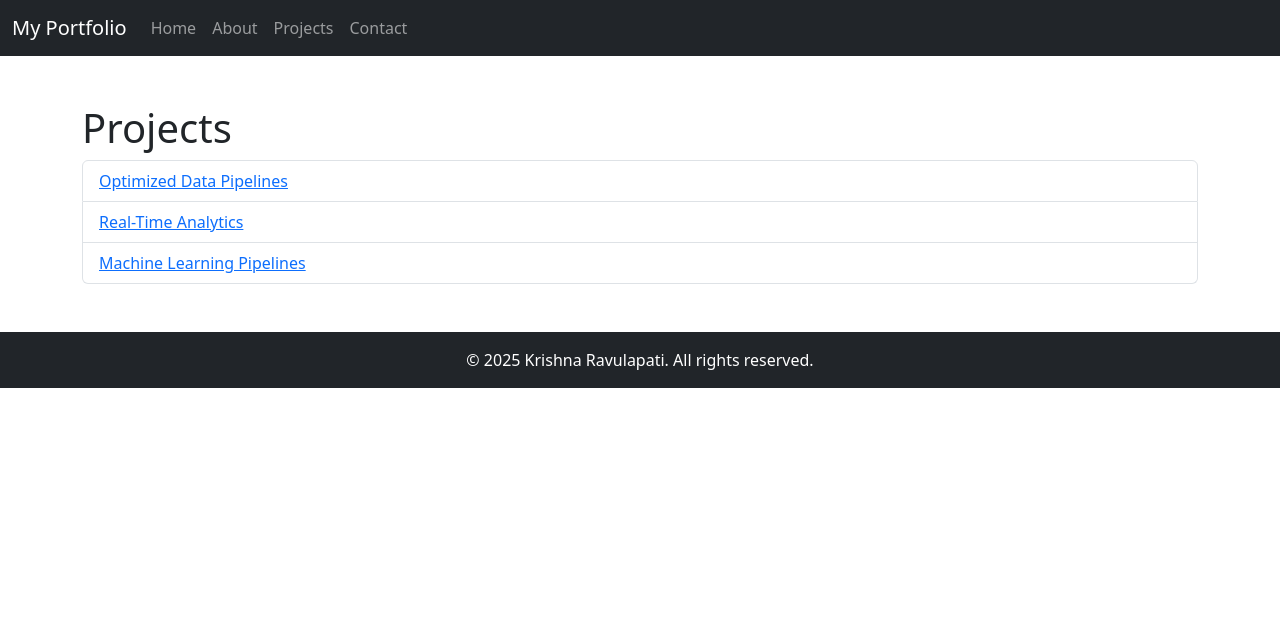
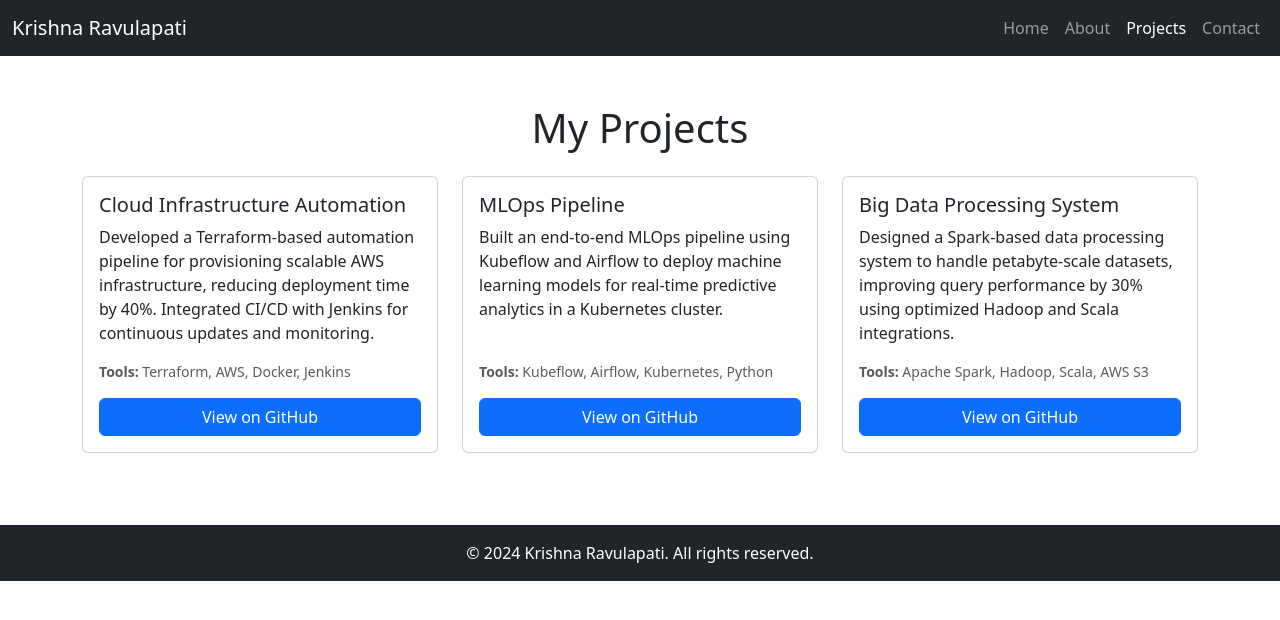
Before and after one commit to krishnaravulapati/krishnaravulapati.github.io, a plain HTML site: page projects.html in a window 1280 px wide. Drawn offline with nearby package versions, Linux system fonts and the light colour scheme.

Commit message:
Update projects page with new content and styles

```diff
--- a/projects.html
+++ b/projects.html
@@ -3,43 +3,75 @@
 <head>
     <meta charset="UTF-8">
     <meta name="viewport" content="width=device-width, initial-scale=1.0">
-    <title>Projects - My Portfolio</title>
-    <link href="https://cdn.jsdelivr.net/npm/bootstrap@5.3.0-alpha3/dist/css/bootstrap.min.css" rel="stylesheet">
+    <meta name="description" content="Projects by Krishna Ravulapati, showcasing cloud automation, MLOps, and big data solutions.">
+    <title>Projects - Krishna Ravulapati's Portfolio</title>
+    <link rel="icon" type="image/x-icon" href="favicon.ico">
+    <link href="https://cdn.jsdelivr.net/npm/bootstrap@5.3.3/dist/css/bootstrap.min.css" rel="stylesheet">
+    <link href="https://cdn.jsdelivr.net/npm/bootstrap-icons/font/bootstrap-icons.css" rel="stylesheet">
 </head>
 <body>
     <!-- Navbar -->
     <nav class="navbar navbar-expand-lg navbar-dark bg-dark">
         <div class="container-fluid">
-            <a class="navbar-brand" href="index.html">My Portfolio</a>
-            <button class="navbar-toggler" type="button" data-bs-toggle="collapse" data-bs-target="#navbarNav">
+            <a class="navbar-brand" href="index.html">Krishna Ravulapati</a>
+            <button class="navbar-toggler" type="button" data-bs-toggle="collapse" data-bs-target="#navbarNav" aria-controls="navbarNav" aria-expanded="false" aria-label="Toggle navigation">
                 <span class="navbar-toggler-icon"></span>
             </button>
             <div class="collapse navbar-collapse" id="navbarNav">
-                <ul class="navbar-nav">
+                <ul class="navbar-nav ms-auto">
                     <li class="nav-item"><a class="nav-link" href="index.html">Home</a></li>
                     <li class="nav-item"><a class="nav-link" href="about.html">About</a></li>
-                    <li class="nav-item"><a class="nav-link" href="projects.html">Projects</a></li>
+                    <li class="nav-item"><a class="nav-link active" aria-current="page" href="projects.html">Projects</a></li>
                     <li class="nav-item"><a class="nav-link" href="contact.html">Contact</a></li>
                 </ul>
             </div>
         </div>
     </nav>
 
-    <!-- Main Content -->
+    <!-- Projects Section -->
     <div class="container mt-5">
-
-    <h1>Projects</h1>
-    <ul class="list-group">
-        <li class="list-group-item"><a href="https://github.com/krishnaravulapati/optimized_data_pipeline">Optimized Data Pipelines</a></li>
-        <li class="list-group-item"><a href="https://github.com/krishnaravulapati/real_time_analytics">Real-Time Analytics</a></li>
-        <li class="list-group-item"><a href="https://github.com/krishnaravulapati/machine_learning_pipelines">Machine Learning Pipelines</a></li>
-    </ul>
-
+        <h1 class="text-center mb-4">My Projects</h1>
+        <div class="row">
+            <div class="col-md-4 mb-4">
+                <div class="card h-100" id="cloud-automation">
+                    <div class="card-body d-flex flex-column">
+                        <h5 class="card-title">Cloud Infrastructure Automation</h5>
+                        <p class="card-text flex-grow-1">Developed a Terraform-based automation pipeline for provisioning scalable AWS infrastructure, reducing deployment time by 40%. Integrated CI/CD with Jenkins for continuous updates and monitoring.</p>
+                        <p class="text-muted small"><strong>Tools:</strong> Terraform, AWS, Docker, Jenkins</p>
+                        <a href="https://github.com/krishnaravulapati/cloud-automation" class="btn btn-primary mt-auto">View on GitHub</a>
+                    </div>
+                </div>
+            </div>
+            <div class="col-md-4 mb-4">
+                <div class="card h-100" id="mlops-pipeline">
+                    <div class="card-body d-flex flex-column">
+                        <h5 class="card-title">MLOps Pipeline</h5>
+                        <p class="card-text flex-grow-1">Built an end-to-end MLOps pipeline using Kubeflow and Airflow to deploy machine learning models for real-time predictive analytics in a Kubernetes cluster.</p>
+                        <p class="text-muted small"><strong>Tools:</strong> Kubeflow, Airflow, Kubernetes, Python</p>
+                        <a href="https://github.com/krishnaravulapati/mlops-pipeline" class="btn btn-primary mt-auto">View on GitHub</a>
+                    </div>
+                </div>
+            </div>
+            <div class="col-md-4 mb-4">
+                <div class="card h-100" id="big-data-system">
+                    <div class="card-body d-flex flex-column">
+                        <h5 class="card-title">Big Data Processing System</h5>
+                        <p class="card-text flex-grow-1">Designed a Spark-based data processing system to handle petabyte-scale datasets, improving query performance by 30% using optimized Hadoop and Scala integrations.</p>
+                        <p class="text-muted small"><strong>Tools:</strong> Apache Spark, Hadoop, Scala, AWS S3</p>
+                        <a href="https://github.com/krishnaravulapati/big-data-system" class="btn btn-primary mt-auto">View on GitHub</a>
+                    </div>
+                </div>
+            </div>
+        </div>
     </div>
 
     <!-- Footer -->
     <footer class="bg-dark text-white text-center py-3 mt-5">
-        &copy; 2025 Krishna Ravulapati. All rights reserved.
+        &copy; 2024 Krishna Ravulapati. All rights reserved.
     </footer>
+
+    <!-- Bootstrap JavaScript -->
+    <script src="https://cdn.jsdelivr.net/npm/@popperjs/core@2.11.8/dist/umd/popper.min.js"></script>
+    <script src="https://cdn.jsdelivr.net/npm/bootstrap@5.3.3/dist/js/bootstrap.min.js"></script>
 </body>
 </html>
```
